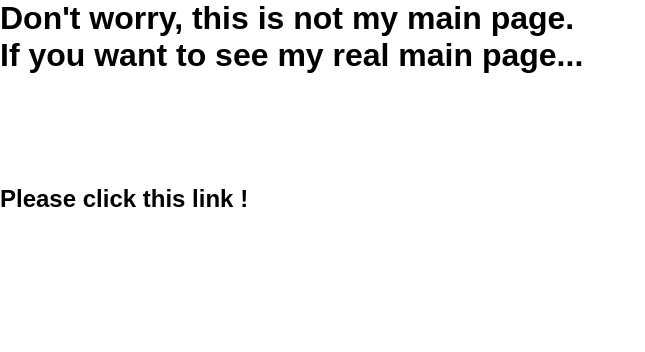
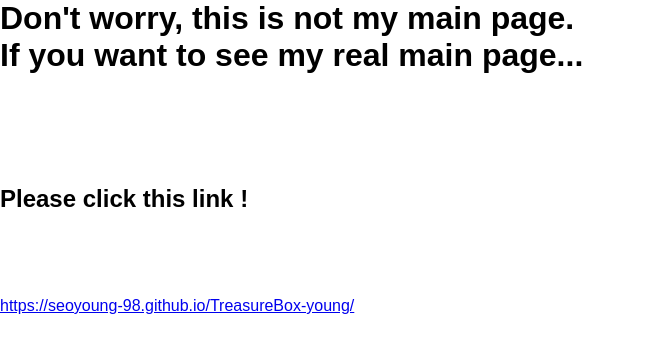
Before and after one commit to seoyoung-98/TreasureBox-young, a plain HTML site: page seperate.html in a window 1280 px wide. Shown: the whole page, without its empty margins (0-645 px from the left). Drawn offline with Linux system fonts and the light colour scheme.

Commit message:
Update seperate.html

```diff
--- a/seperate.html
+++ b/seperate.html
@@ -25,7 +25,7 @@
                     <br>
                 </h2>
 
-                <a class = "resetlink" href = ""></a>
+                <a class = "resetlink" href = "https://seoyoung-98.github.io/TreasureBox-young/">https://seoyoung-98.github.io/TreasureBox-young/</a>
 
 
 
```
